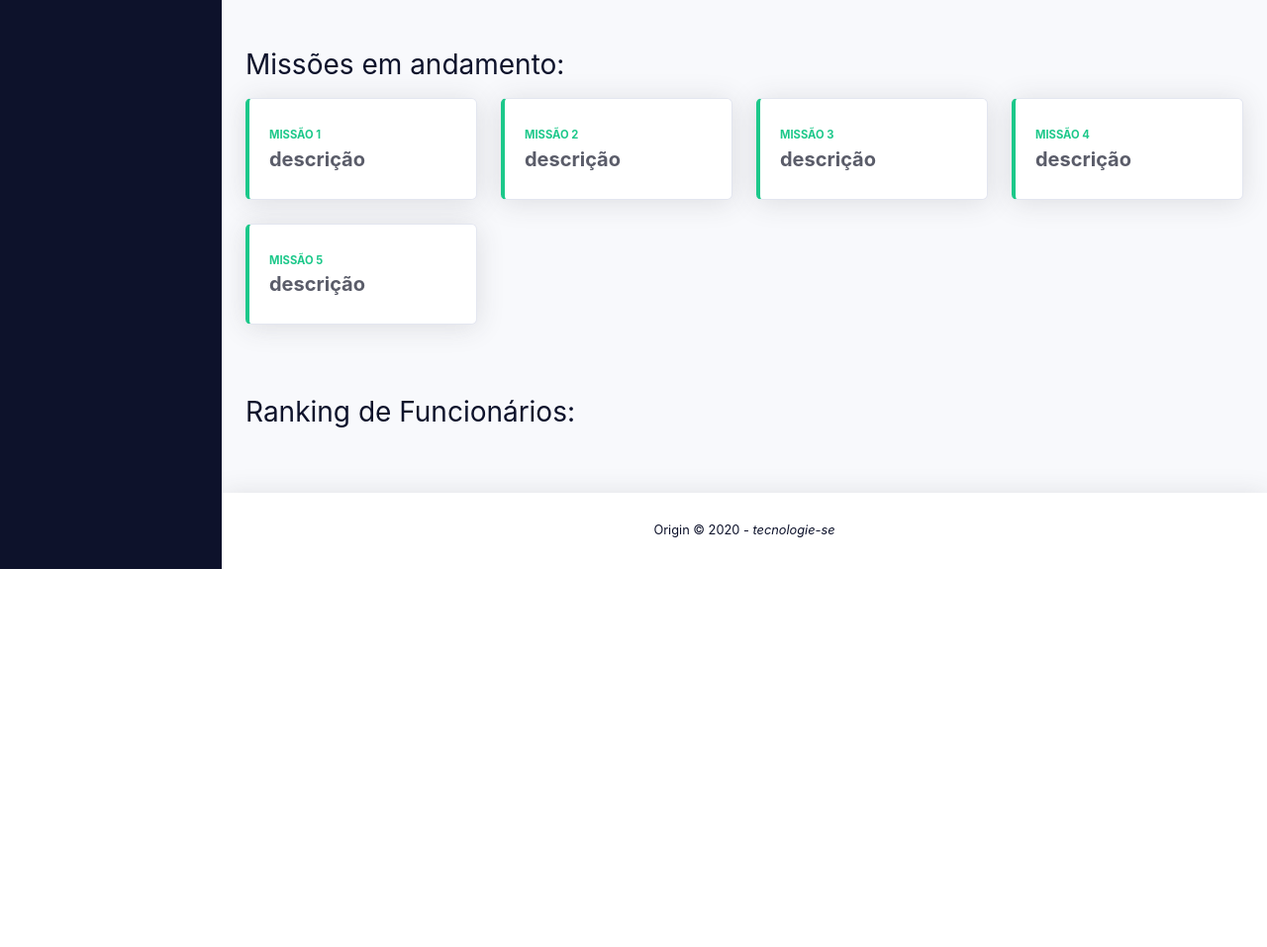
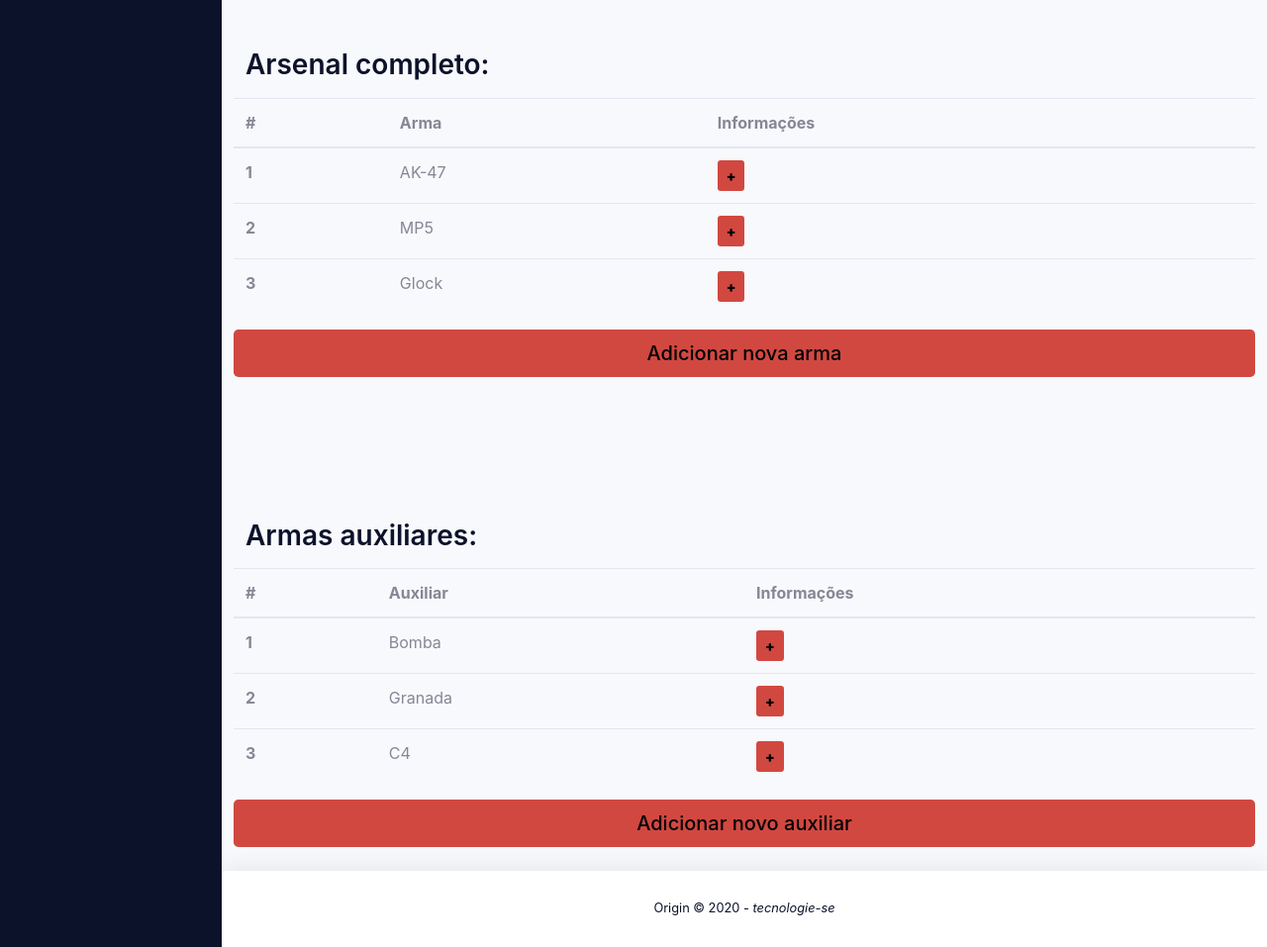
Before and after one commit to Yasmim-cmr/sistema-web-, a Flask app: page /armamento/armamentos in a window 1280 px wide. Shown: the part 660-1617 px from the top of the page at 99% size. Before the commit the page ends 1235 px from the top, so only its background shows below. Run offline with Flask 2, Linux system fonts and the light colour scheme; some libraries are stand-ins or nearby versions.

Commit message:
commit 4 com banco de dados

```diff
--- a/app/templates/base_armamentos.html
+++ b/app/templates/base_armamentos.html
@@ -149,115 +150,89 @@
 
                 <!-- Begin Page Content -->
                 <div class="container-fluid">
-                    <img src="{{url_for('static', filename = 'sistema_jerry_img/V_Logomark_red.png')}}" class="img-fluid  max-width: 50%;  height: auto;" alt="BANNER">
+                    <img src="{{url_for('static', filename = 'sistema_jerry_img/V_Logomark_Red.png')}}" class="img-fluid" alt="BANNER">
+
 
                     <!-- Page Heading -->
                     <div class="d-sm-flex align-items-center justify-content-between mb-3 mt-5" style="color: #0d122b;">
-                        <h1 class="h3 mb-0 " >Missões em andamento:</h1>
+                        <h1 class="h3 mb-0" style="font-weight: 600;" >Arsenal completo:</h1>
                     </div>
 
                     <!-- Content Row -->
                     <div class="row">
+                        <table class="table">
+                            <thead>
+                              <tr>
+                                <th scope="col">#</th>
+                                <th scope="col">Arma</th>
+                                <th scope="col">Informações</th>
 
-                        <div class="col-xl-3 col-md-6 mb-4" >
-                            <div class="card border-left-success shadow h-100 py-2">
-                                <div class="card-body">
-                                    <div class="row no-gutters align-items-center">
-                                        <div class="col mr-2">
-                                            <div class="text-xs font-weight-bold text-success text-uppercase mb-1">
-                                                missão 1</div>
-                                            <div class="h5 mb-0 font-weight-bold text-gray-800">descrição</div>
-                                        </div>
-                                        <div class="col-auto">
-                                            <i class="fas fa-dollar-sign fa-2x text-gray-300"></i>
-                                        </div>
-                                    </div>
-                                </div>
-                            </div>
-                        </div>
+                              </tr>
+                            </thead>
+                            <tbody>
+                              <tr>
+                                <th scope="row">1</th>
+                                <td>AK-47</td>
+                                <td><button type="button" style="font-weight: 900; background: #d14841; color: #000;" class="btn btn-sm"> + </button></td>
 
-                        <div class="col-xl-3 col-md-6 mb-4">
-                            <div class="card border-left-success shadow h-100 py-2">
-                                <div class="card-body">
-                                    <div class="row no-gutters align-items-center">
-                                        <div class="col mr-2">
-                                            <div class="text-xs font-weight-bold text-success text-uppercase mb-1">
-                                                missão 2</div>
-                                            <div class="h5 mb-0 font-weight-bold text-gray-800">descrição</div>
-                                        </div>
-                                        <div class="col-auto">
-                                            <i class="fas fa-dollar-sign fa-2x text-gray-300"></i>
-                                        </div>
-                                    </div>
-                                </div>
-                            </div>
-                        </div>
+                              </tr>
+                              <tr>
+                                <th scope="row">2</th>
+                                <td>MP5</td>
+                                <td><button type="button" style="font-weight: 900; background: #d14841; color: #000;" class="btn btn-sm"> + </button></td>
 
-                        <!-- Earnings (Monthly) Card Example -->
-                        <div class="col-xl-3 col-md-6 mb-4">
-                            <div class="card border-left-success shadow h-100 py-2">
-                                <div class="card-body">
-                                    <div class="row no-gutters align-items-center">
-                                        <div class="col mr-2">
-                                            <div class="text-xs font-weight-bold text-success text-uppercase mb-1">
-                                                missão 3</div>
-                                            <div class="h5 mb-0 font-weight-bold text-gray-800">descrição</div>
-                                        </div>
-                                        <div class="col-auto">
-                                            <i class="fas fa-dollar-sign fa-2x text-gray-300"></i>
-                                        </div>
-                                    </div>
-                                </div>
-                            </div>
-                        </div>
+                              </tr>
+                              <tr>
+                                <th scope="row">3</th>
+                                <td >Glock</td>
+                                <td><button type="button" style="font-weight: 900; background: #d14841; color: #000;" class="btn btn-sm"> + </button></td>
+                               </tr>
+                            </tbody>
+                        </table>
 
-                        <div class="col-xl-3 col-md-6 mb-4">
-                            <div class="card border-left-success shadow h-100 py-2">
-                                <div class="card-body">
-                                    <div class="row no-gutters align-items-center">
-                                        <div class="col mr-2">
-                                            <div class="text-xs font-weight-bold text-success text-uppercase mb-1">
-                                                missão 4</div>
-                                            <div class="h5 mb-0 font-weight-bold text-gray-800">descrição</div>
-                                        </div>
-                                        <div class="col-auto">
-                                            <i class="fas fa-dollar-sign fa-2x text-gray-300"></i>
-                                        </div>
-                                    </div>
-                                </div>
-                            </div>
-                        </div>
-                        <div class="col-xl-3 col-md-6 mb-4">
-                            <div class="card border-left-success shadow h-100 py-2">
-                                <div class="card-body">
-                                    <div class="row no-gutters align-items-center">
-                                        <div class="col mr-2">
-                                            <div class="text-xs font-weight-bold text-success text-uppercase mb-1">
-                                                missão 5</div>
-                                            <div class="h5 mb-0 font-weight-bold text-gray-800">descrição</div>
-                                        </div>
-                                        <div class="col-auto">
-                                            <i class="fas fa-dollar-sign fa-2x text-gray-300"></i>
-                                        </div>
-                                    </div>
-                                </div>
-                            </div>
-                        </div>
-
+                        <button type="button" class="btn btn-lg btn-block mb-5" style="background: #d14841; color: #000000; font-weight: 500;">Adicionar nova arma</button>
 
                     </div>
-                    <div class="d-sm-flex align-items-center justify-content-between mb-3 mt-5" style="color: #0d122b;">
-                        <h1 class="h3 mb-0 " >Ranking de Funcionários:</h1>
-                    </div>
-                    <!-- Content Row -->
-
-
 
                     <!-- Content Row -->
+                    <div class="d-sm-flex align-items-center justify-content-between mb-3 mt-5" style="color: #0d122b;">
+                        <h1 class="h3 mb-0 mt-5" style="font-weight: 600;" >Armas auxiliares:</h1>
+                    </div>
                     <div class="row">
+                        <table class="table">
+                            <thead>
+                              <tr>
+                                <th scope="col">#</th>
+                                <th scope="col">Auxiliar</th>
+                                <th scope="col">Informações</th>
+
+                              </tr>
+                            </thead>
+                            <tbody>
+                              <tr>
+                                <th scope="row">1</th>
+                                <td>Bomba</td>
+                                <td><button type="button" style="font-weight: 900; background: #d14841; color: #000;" class="btn btn-sm"> + </button></td>
+
+                              </tr>
+                              <tr>
+                                <th scope="row">2</th>
+                                <td>Granada</td>
+                                <td><button type="button" style="font-weight: 900; background: #d14841; color: #000;" class="btn btn-sm"> + </button></td>
+
+                              </tr>
+                              <tr>
+                                <th scope="row">3</th>
+                                <td >C4</td>
+                                <td><button type="button" style="font-weight: 900; background: #d14841; color: #000;" class="btn btn-sm"> + </button></td>
+                               </tr>
+                            </tbody>
+                        </table>
+
+                        <button type="button" class="btn btn-lg btn-block" style="background: #d14841; color: #000000; font-weight: 500;">Adicionar novo auxiliar</button>
 
                         <!-- Content Column -->
-                        <div class="col-lg-6 mb-4">
+                        <div class="col-lg-6 mb-4"></div>
 
 
 
```
Also changed, not shown: other parts of app/templates/base_armamentos.html (+8 -7 lines), app/__init__.py (+12 -4 lines), app/armamento/models.py (+12 -0 lines), app/auxiliar/models.py (added, +8 -0 lines), app/funcionario/models.py (+20 -0 lines), app/missao/models.py (+18 -0 lines), app/templates/base_funcionarios.html (+47 -108 lines), app/auxiliar/__init__.py (added), app/auxiliar/views.py (added), app/data.sqlite (renamed from app/storage.db), app/templates/form_armamentos.html (added), app/templates/form_auxiliares.html (added), app/templates/form_funcionarios.html (added), app/templates/form_missoes.html (added), 4 more files.
